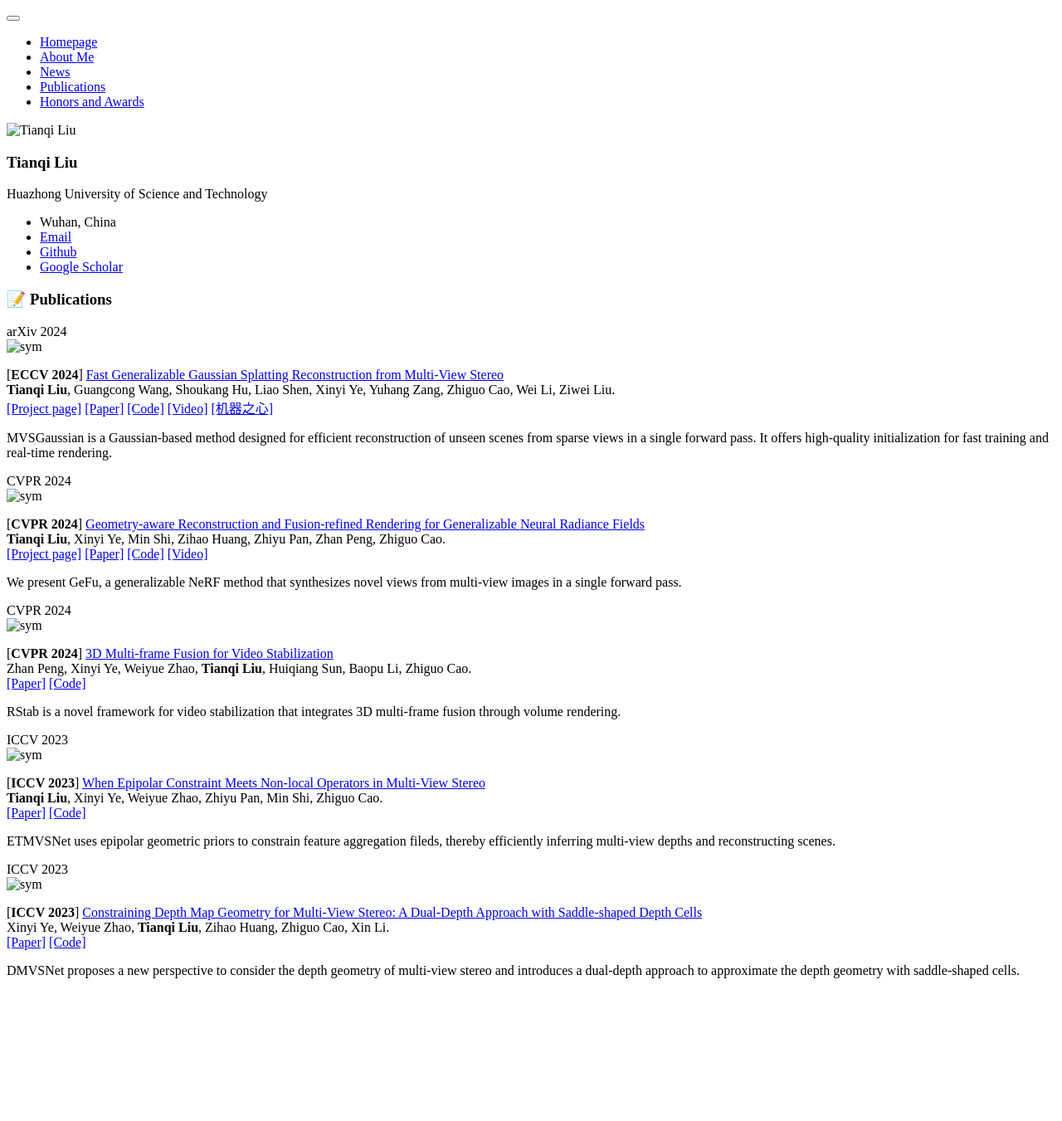
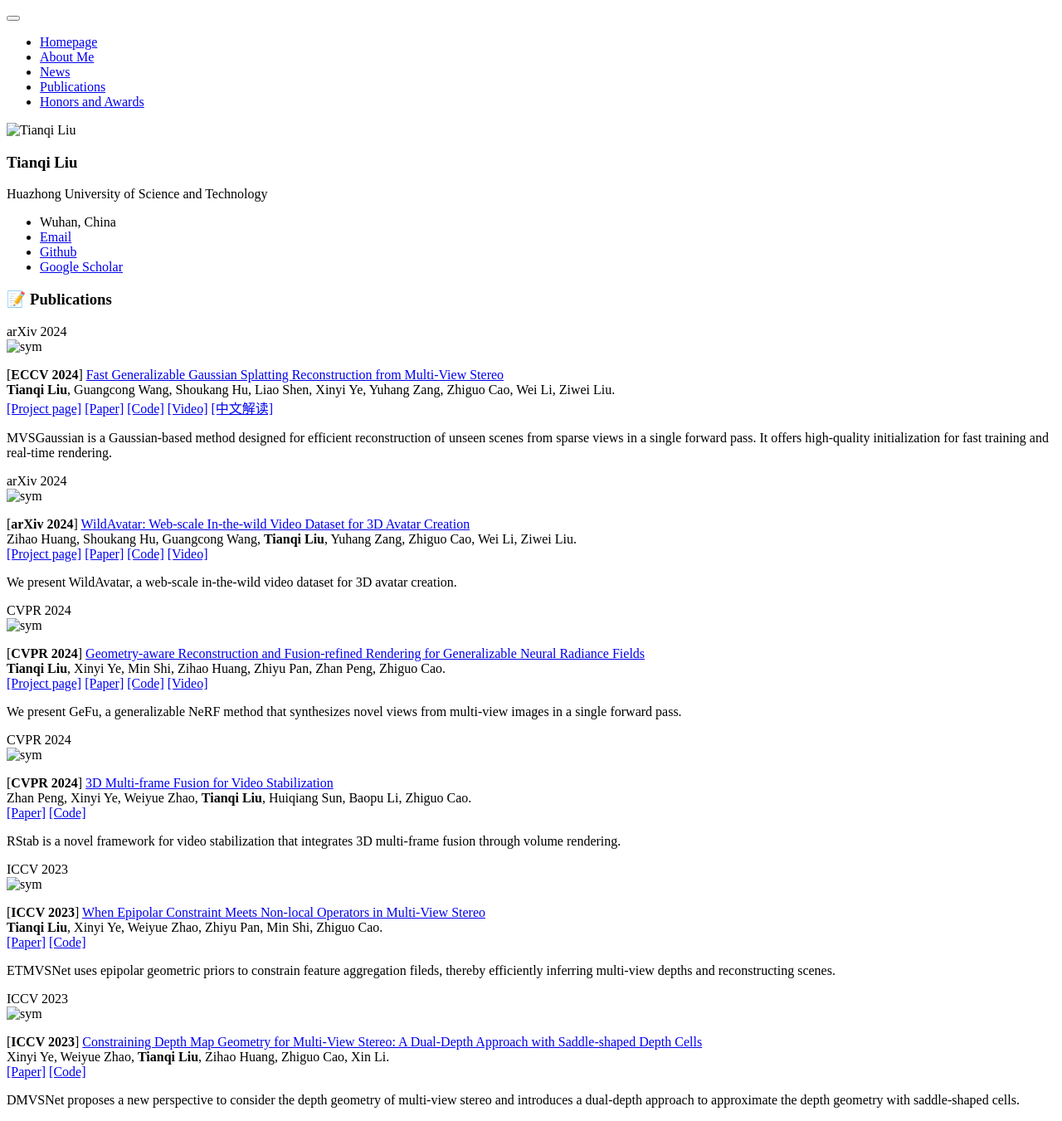
Before and after one commit to TQTQliu/TQTQliu.github.io, a Jekyll site: the page built from _pages/includes/pub.md, in a window 1280 px wide. Shown: the whole page at 83% size. Built offline with Jekyll 4.4.1, drawn with Linux system fonts in a browser that asks for light colours; our own code applies the rules of GitHub Pages for plain Markdown files; before the commit the page ends 1195 px from its top, so only the background shows below that.

Commit message:
Update pub.md

```diff
--- a/_pages/includes/pub.md
+++ b/_pages/includes/pub.md
@@ -10,9 +10,25 @@
 [[Paper]](https://arxiv.org/abs/2405.12218)
 [[Code]](https://github.com/TQTQliu/MVSGaussian)
 [[Video]](https://youtu.be/4TxMQ9RnHMA)
-[[机器之心]](https://mp.weixin.qq.com/s/Y9uXxNMgliV9p-ne_bGpEw)
+[[中文解读]](https://mp.weixin.qq.com/s/Y9uXxNMgliV9p-ne_bGpEw)
 
 MVSGaussian is a Gaussian-based method designed for efficient reconstruction of unseen scenes from sparse views in a single forward pass. It offers high-quality initialization for fast training and real-time rendering.
+
+</div>
+</div>
+
+
+<div class='paper-box'><div class='paper-box-image'><div><div class="badge">arXiv 2024</div><img src='images/MVSGaussian.png' alt="sym" width="100%"></div></div>
+<div class='paper-box-text' markdown="1">
+
+[**arXiv 2024**] [WildAvatar: Web-scale In-the-wild Video Dataset for 3D Avatar Creation](https://wildavatar.github.io/) \\
+Zihao Huang, Shoukang Hu, Guangcong Wang, **Tianqi Liu**, Yuhang Zang, Zhiguo Cao, Wei Li, Ziwei Liu. \\
+[[Project page]](https://wildavatar.github.io/)
+[[Paper]](https://arxiv.org/pdf/2407.02165)
+[[Code]](https://github.com/wildavatar/WildAvatar_Toolbox)
+[[Video]](https://youtu.be/nbK2n2rFJ0E)
+
+We present WildAvatar, a web-scale in-the-wild video dataset for 3D avatar creation.
 
 </div>
 </div>
```
